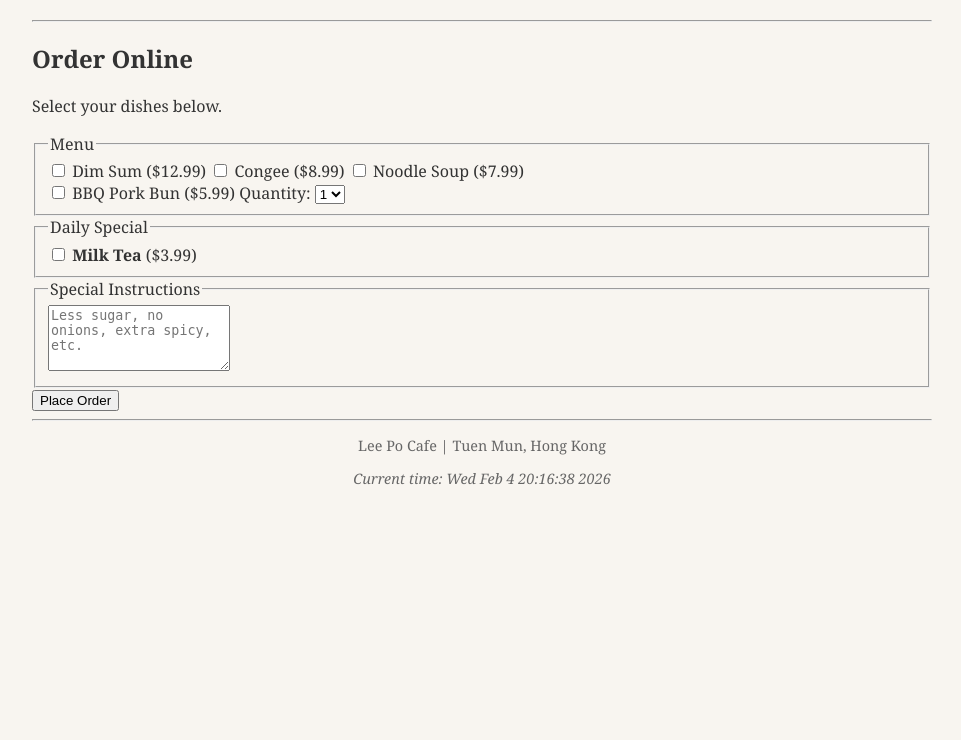
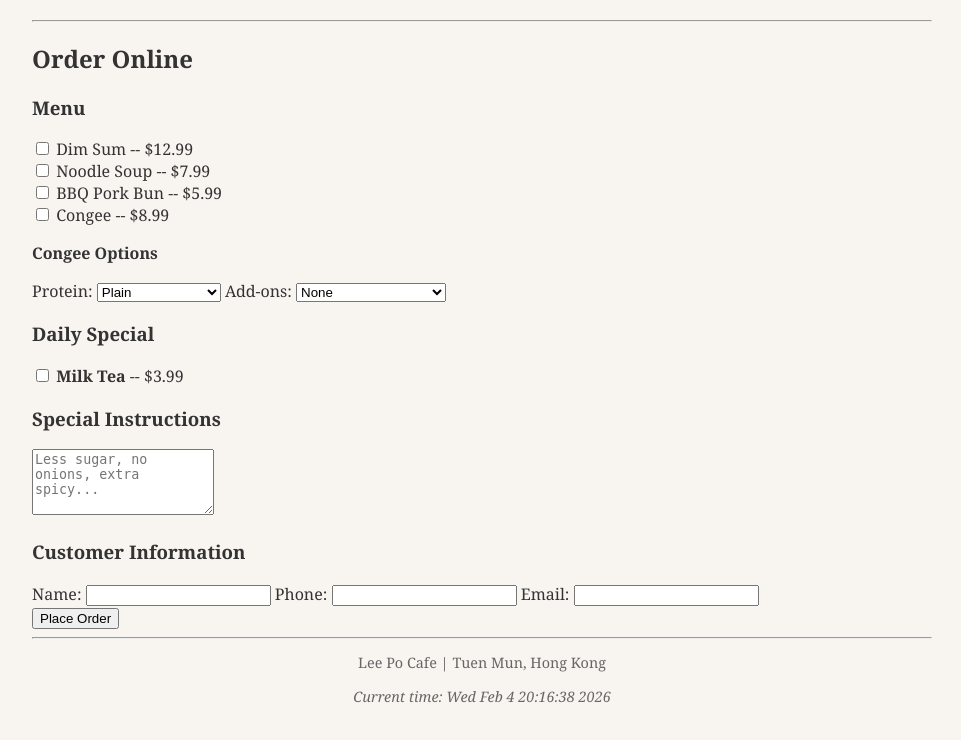
Before and after one commit to szetol0718/CampusPickup-BU, a Django app: page /restaurant/order/ in a window 1280 px wide. Shown: the part 166-906 px from the top of the page, without its empty margins (158-1119 px from the left). Before the commit the page ends 651 px from the top, so only its background shows below. Run offline with Django 5.2, Linux system fonts and the light colour scheme.

Commit message:
order menu, no hard code and added customer info

```diff
--- a/restaurant/templates/restaurant/order.html
+++ b/restaurant/templates/restaurant/order.html
@@ -10,71 +10,94 @@ daily special, and special instructions. No customer information required.
 
 <section>
     <h2>Order Online</h2>
-    <p>Select your dishes below.</p>
 
     <form method="post" >
         {% csrf_token %}
 
-        <!-- ================= Menu Items ================= -->
-        <fieldset>
-            <legend>Menu</legend>
+        <!-- This is the main menu section -->
+    <div class="card">
+        <h3>Menu</h3>
 
-            <label>
-                <input type="checkbox" name="dim_sum">
-                Dim Sum ($12.99)
-            </label>
+        {% for name, price in menu.items %}
+            <label class="menu-item">
+                <input type="checkbox" name="{{ name|lower|cut:' ' }}">
+                {{ name }} -- ${{ price }}
+            </label><br>
 
-            <label>
-                <input type="checkbox" name="congee">
-                Congee ($8.99)
-            </label>
+            {% if name == "Congee" %}
+                <div class="options">
+                    <p><strong>Congee Options</strong></p>
 
-            <label>
-                <input type="checkbox" name="noodle_soup">
-                Noodle Soup ($7.99)
-            </label>
+                    <label>
+                        Protein:
+                        <select name="congee_protein">
+                            <option value="Plain" selected>Plain</option>
+                            <option value="Chicken (+$1.50)">Chicken (+$1.50)</option>
+                            <option value="Pork (+$1.50)">Pork (+$1.50)</option>
+                            <option value="Fish (+$2.00)">Fish (+$2.00)</option>
+                        </select>
+                    </label>
 
-            <!-- Item with options (required by assignment) -->
-            <div>
-                <label>
-                    <input type="checkbox" name="bbq_pork_bun">
-                    BBQ Pork Bun ($5.99)
-                </label>
+                    <label>
+                        Add-ons:
+                        <select name="congee_addon">
+                            <option value="None" selected>None</option>
+                            <option value="Century Egg (+$1.00)">Century Egg (+$1.00)</option>
+                            <option value="Fried Dough (+$1.00)">Fried Dough (+$1.00)</option>
+                        </select>
+                    </label>
+                </div>
+            {% endif %}
+        {% endfor %}
+    </div>
 
-                <label>
-                    Quantity:
-                    <select name="bun_qty">
-                        <option value="1">1</option>
-                        <option value="2">2</option>
-                        <option value="3">3</option>
-                        <option value="4">4</option>
-                    </select>
-                </label>
-            </div>
-        </fieldset>
+        <!--  This is the Daily Special section -->
+    <div class="card">
+        <h3>Daily Special</h3>
 
+        <label>
+            <input type="checkbox" name="daily_special">
+            <strong>{{ daily_special }}</strong>
+            -- ${{ daily_special_price }}
+        </label>
 
-        <!-- ================= Daily Special ================= -->
-        <fieldset>
-            <legend>Daily Special</legend>
+        <input type="hidden" name="daily_special"
+               value="{{ daily_special }}">
+        <input type="hidden" name="daily_special_price"
+               value="{{ daily_special_price }}">
+    </div>
 
-            <label>
-                <input type="checkbox" name="daily_special">
-                <strong>{{ daily_special }}</strong> (${{ daily_special_price }})
-            </label>
+        <!-- This is the Special Instructions section -->
+    <div class="card">
+        <h3>Special Instructions</h3>
+        <textarea name="special_instructions" rows="4"
+                  placeholder="Less sugar, no onions, extra spicy..."></textarea>
+    </div>
 
-            <input type="hidden" name="daily_special_name" value="{{ daily_special }}">
-            <input type="hidden" name="daily_special_price" value="{{ daily_special_price }}">
-        </fieldset>
+        <!-- This is the Customer Information section -->
+    <div class="card">
+        <h3>Customer Information</h3>
 
-        <fieldset>
-            <legend>Special Instructions</legend>
-            <textarea name="special_instructions" rows="4"
-                placeholder="Less sugar, no onions, extra spicy, etc."></textarea>
-        </fieldset>
+        <label>
+            Name:
+            <input type="text" name="customer_name" required>
+        </label>
+
+        <label>
+            Phone:
+            <input type="tel" name="customer_phone" required>
+        </label>
+
+        <label>
+            Email:
+            <input type="email" name="customer_email" required>
+        </label>
+    </div>
 
         <button type="submit">Place Order</button>
     </form>
 </section>
 
+
+
 {% endblock %}
--- a/restaurant/views.py
+++ b/restaurant/views.py
@@ -12,9 +12,9 @@ DailySpecials = {
 
 Menu = {
     "Dim Sum": 12.99,
-    "Congee": 8.99,
     "Noodle Soup": 7.99,
     "BBQ Pork Bun": 5.99,
+    "Congee": 8.99,
 }
 
 
```
